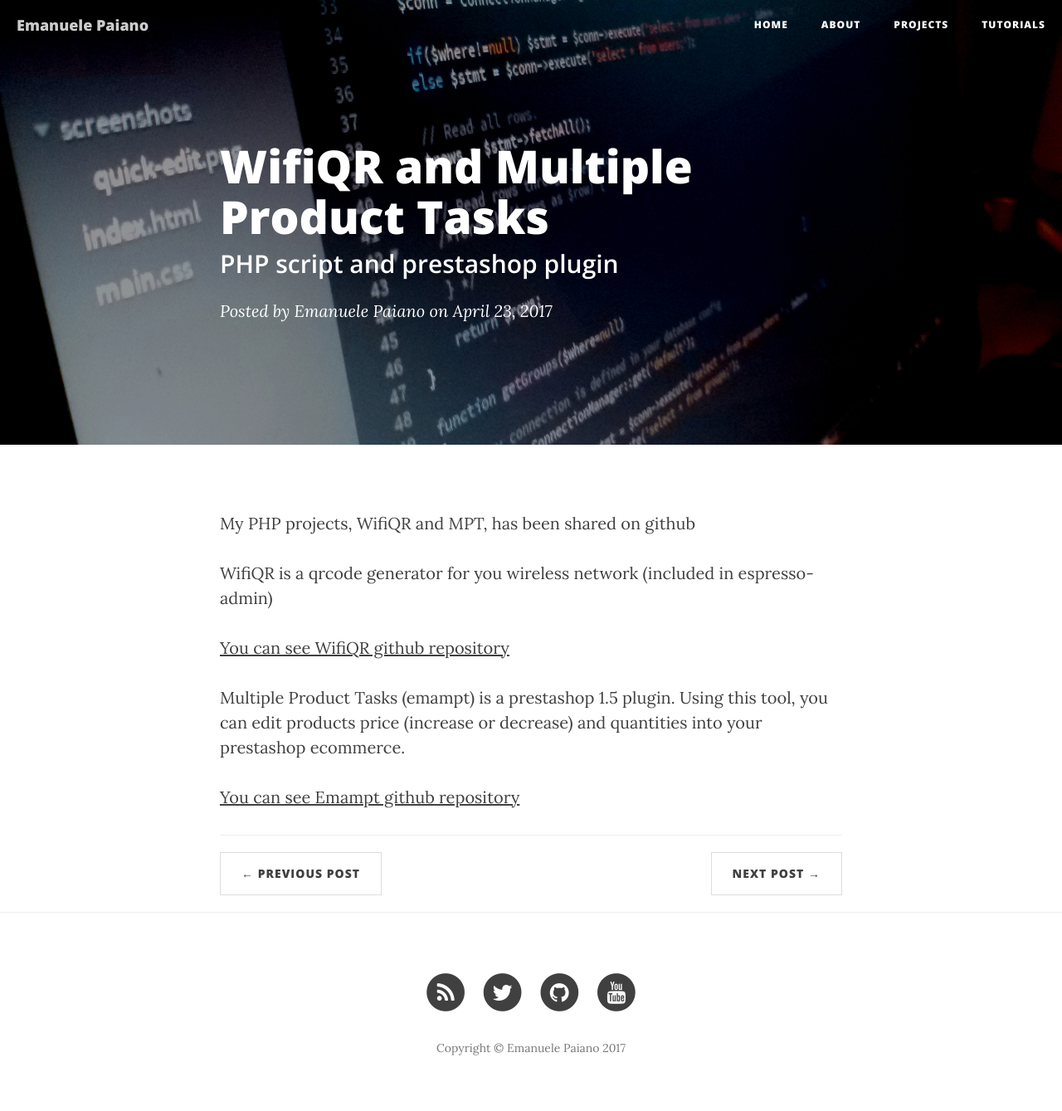
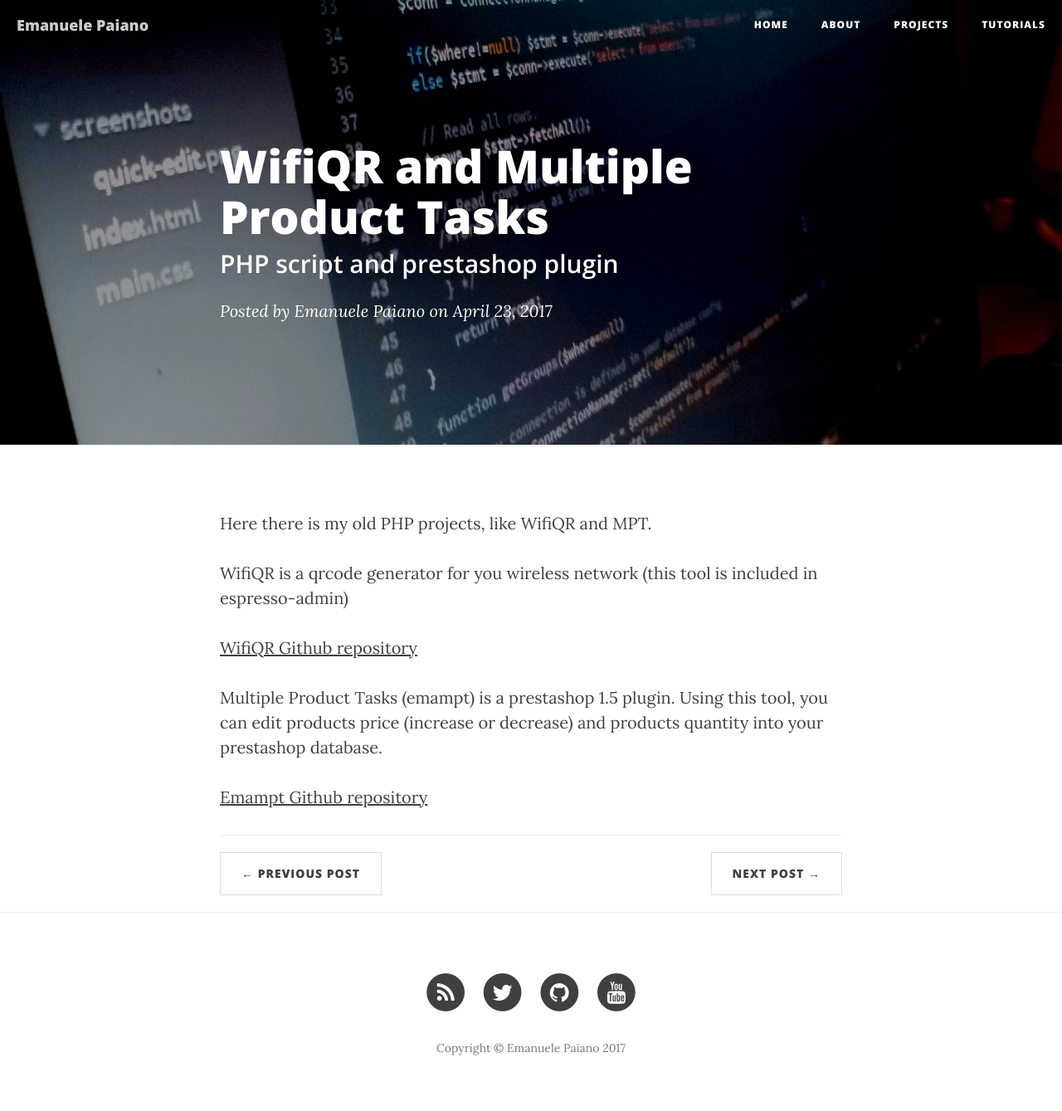
Before and after one commit to emanuelepaiano/emanuelepaiano.github.io, a Jekyll site: the page built from _posts/2017-04-24-Set useful script.markdown, in a window 1280 px wide. Shown: the whole page at 83% size. Built offline with Jekyll 4.4.1, drawn with Linux system fonts in a browser that asks for light colours; nearby versions of some CDN libraries.

Commit message:
Add files via upload

```diff
--- a/_posts/2017-04-23-Espresso-Admin a Captive Backend.markdown
+++ b/_posts/2017-04-23-Espresso-Admin a Captive Backend.markdown
@@ -7,9 +7,9 @@
 header-img: "img/4.jpg"
 ---
 
-<p>Espresso Admin has been shared on github, so you can download and administrate <a href="https://github.com/emanuelepaiano/espresso-portal">Espresso</a> hotspot clients by a web responsive interface.</p>
+<p>By Espresso Admin you can administrate <a href="https://github.com/emanuelepaiano/espresso-portal">Espresso</a> hotspot clients using a web responsive interface (based on CakePHP).</p>
 
-<p><a href="https://github.com/emanuelepaiano/espresso-admin">You can see github repository</a></p>
+<p><a href="https://github.com/emanuelepaiano/espresso-admin">Github repository</a></p>
 
 <a href="#">
     <img src="https://github.com/emanuelepaiano/espresso-admin/blob/master/screenshots/1.png?raw=true" alt="Screenshot">
--- a/_posts/2017-04-24-Set useful script.markdown
+++ b/_posts/2017-04-24-Set useful script.markdown
@@ -7,12 +7,12 @@
 header-img: "img/4.jpg"
 ---
 
-<p>My PHP projects, WifiQR and MPT, has been shared on github</p>
+<p>Here there is my old PHP projects, like WifiQR and MPT.</p>
 
-<p>WifiQR is a qrcode generator for you wireless network (included in espresso-admin)</p>
+<p>WifiQR is a qrcode generator for you wireless network (this tool is included in espresso-admin)</p>
 
-<p><a href="https://github.com/emanuelepaiano/wifiqr">You can see WifiQR github repository</a></p>
+<p><a href="https://github.com/emanuelepaiano/wifiqr">WifiQR Github repository</a></p>
 
-<p>Multiple Product Tasks (emampt) is a prestashop 1.5 plugin. Using this tool, you can edit products price (increase or decrease) and quantities into your prestashop ecommerce.</p>
+<p>Multiple Product Tasks (emampt) is a prestashop 1.5 plugin. Using this tool, you can edit products price (increase or decrease) and products quantity into your prestashop database.</p>
 
-<p><a href="https://github.com/emanuelepaiano/emampt">You can see Emampt github repository</a></p>
+<p><a href="https://github.com/emanuelepaiano/emampt">Emampt Github repository</a></p>
--- a/_posts/2017-04-27-Emabot, a robot mobile wi RasPi.markdown
+++ b/_posts/2017-04-27-Emabot, a robot mobile wi RasPi.markdown
@@ -1,6 +1,6 @@
 ---
 layout:     post
-title:      "Emabot, a robot mobile with Raspberry and Arduino"
+title:      "Emabot, a mobile robot with Raspberry and Arduino"
 subtitle:   "Transform a toy car into a linux robot mobile"
 date:       2017-04-27 23:49:00
 author:     "Emanuele Paiano"
@@ -11,7 +11,7 @@
 
 <p>I've transformed an old toy car into a remote controlled robot mobile. It can speak, move, emulating games and streaming real-time videos from webcam</p>
 
-<p><a href="https://github.com/emanuelepaiano/emabot">You can see github repository</a></p>
+<p><a href="https://github.com/emanuelepaiano/emabot">Github repository</a></p>
 
 <a href="#">
     <img src="https://github.com/emanuelepaiano/emabot/blob/master/screenshots/01.jpg?raw=true" alt="Screenshot">
```
Also changed, not shown: other parts of _posts/2017-04-23-Espresso-Admin a Captive Backend.markdown (+1 -1 lines), _posts/2017-01-24-quickjava-learning-tool.markdown (+12 -13 lines), _posts/2017-03-08-Espresso-PHP-Captive Portal.markdown (+6 -6 lines), projects.html (+8 -3 lines).
